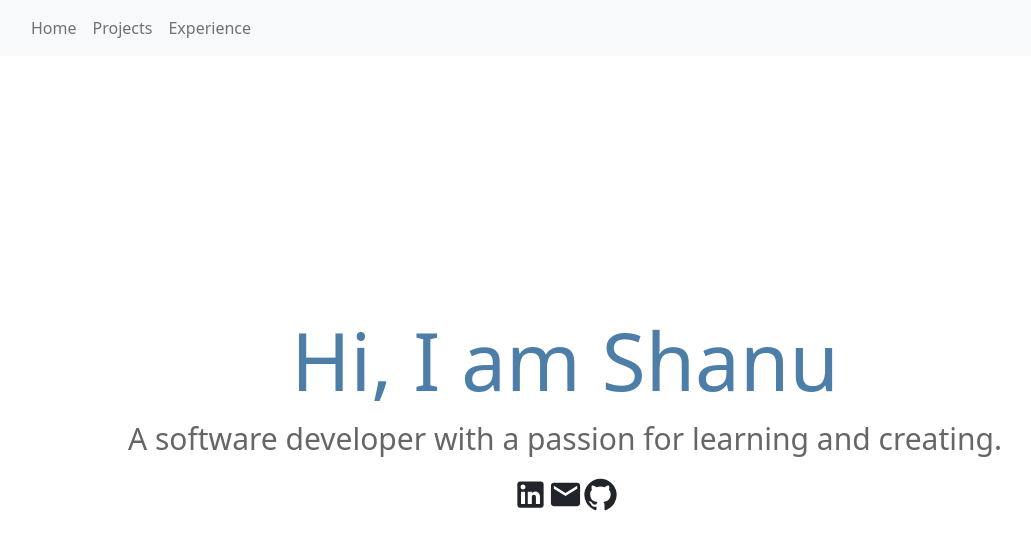
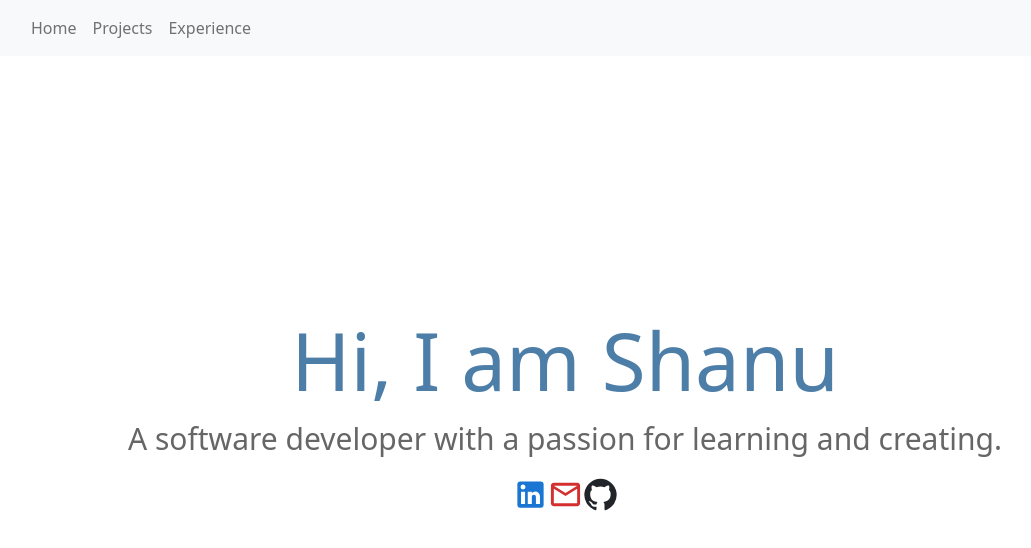
Before and after one commit to ShanuDey/ShanuDey.github.io, a React (Create React App) app: page / in a window 1280 px wide. Shown: the top 548 px of the page, without its empty margins (75-1106 px from the left). Built offline with nearby package versions, Linux system fonts and the light colour scheme.

Commit message:
customise profile icons
Signed-off-by: ShanuDey <sd4shanudey@gmail.com>

```diff
--- a/src/pages/Home.js
+++ b/src/pages/Home.js
@@ -2,7 +2,7 @@ import React from "react";
 import Layout from "../components/Layout";
 import { Card, Container } from "react-bootstrap";
 import LinkedInIcon from "@mui/icons-material/LinkedIn";
-import EmailIcon from "@mui/icons-material/Email";
+import EmailIcon from '@mui/icons-material/MailOutline';
 import GitHubIcon from "@mui/icons-material/GitHub";
 
 const styles = {
@@ -29,9 +29,9 @@ const Home = () => {
             <Card.Text style={styles.text}>
               A software developer with a passion for learning and creating.
             </Card.Text>
-              <LinkedInIcon fontSize="large"/>
-              <EmailIcon fontSize="large"/>
-              <GitHubIcon fontSize="large"/>
+              <LinkedInIcon fontSize="large" color="primary" onClick={()=> window.open("https://www.linkedin.com/in/shanudey/", "_blank")}/>
+              <EmailIcon fontSize="large" color="error" onClick={()=> window.open("mailto:sd4shanudey@gmail.com", "_blank")}/>
+              <GitHubIcon fontSize="large" color="neutral" onClick={()=> window.open("https://github.com/ShanuDey", "_blank")}/>
           </Card.Body>
         </Card>
       </Container>
```
